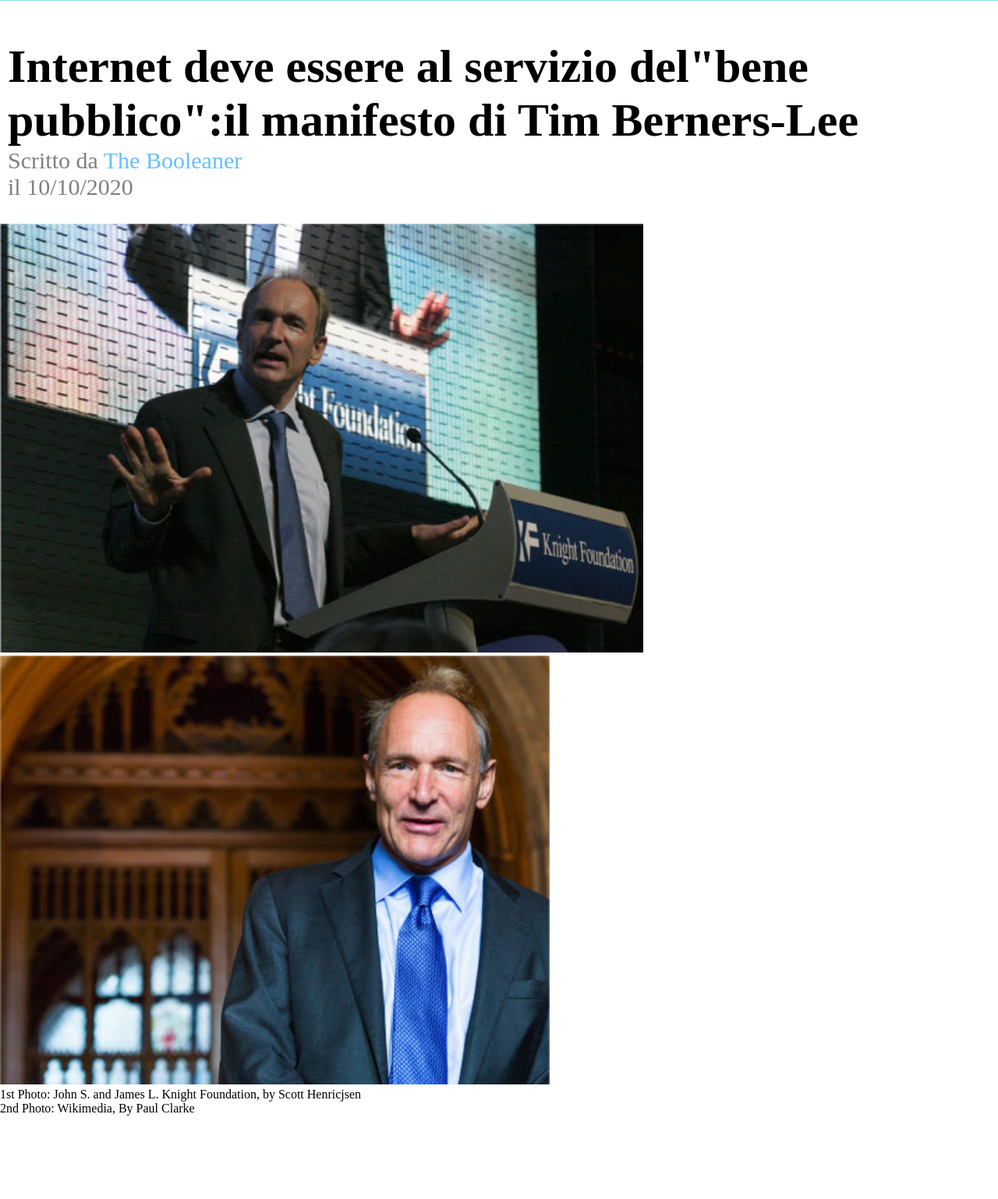
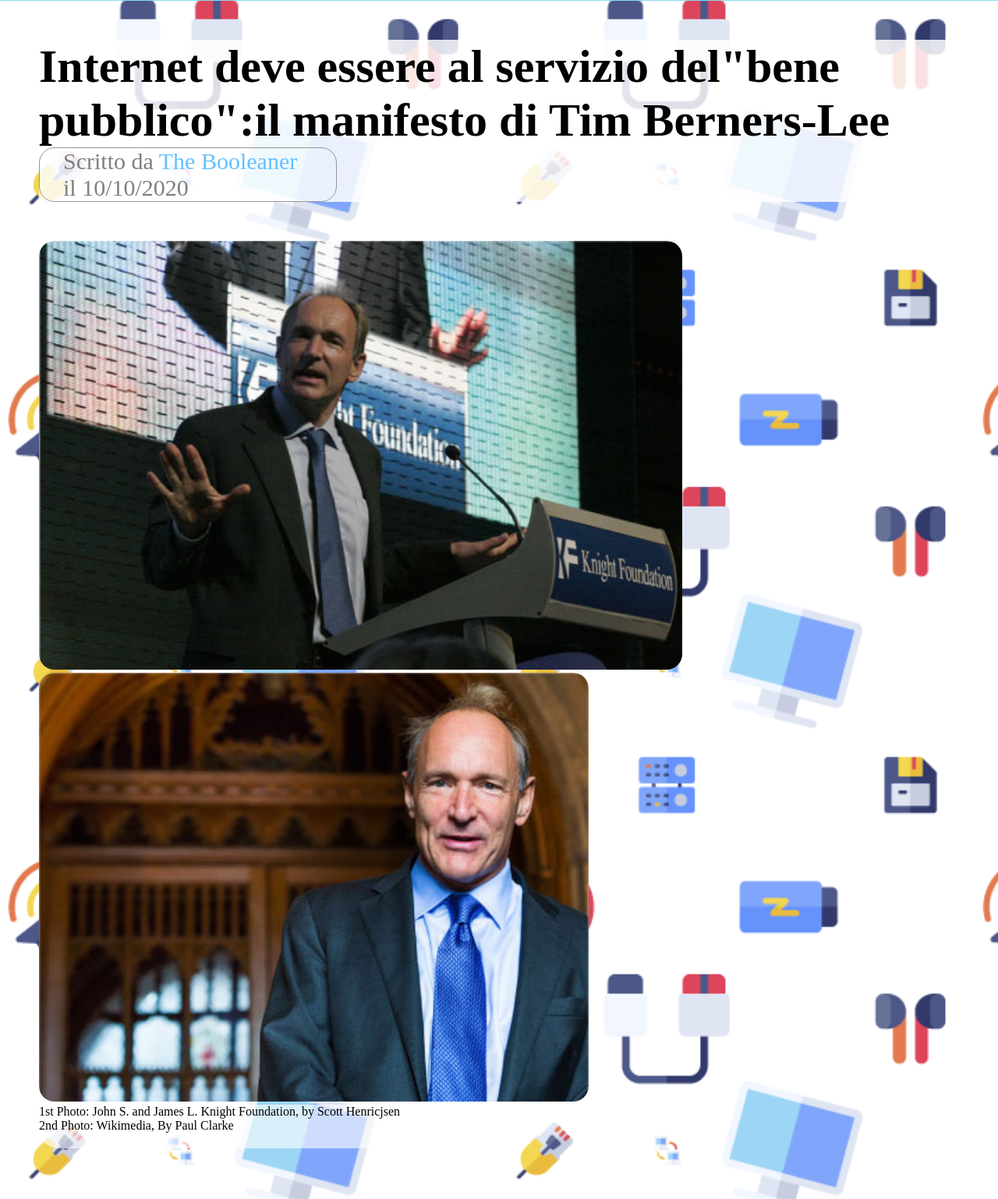
Before and after one commit to davimut/html-css-booleaner, a plain HTML site: page index.html in a window 1280 px wide. Shown: the part 204-1742 px from the top of the page at 78% size. Before the commit the page ends 1651 px from the top, so only its background shows below. Drawn offline with Linux system fonts and the light colour scheme.

Commit message:
add : modifiche e ritocchi css + background pattern

```diff
--- a/css/style.css
+++ b/css/style.css
@@ -11,22 +11,45 @@ body {
 .titolo-pagina{
     margin-bottom: 0px}
 
+ header {
+    padding-bottom: 15px; ;
+    background-image:  url(/img/pattern.png);
+    background-size: 1250px;
+    }
+
 header .intestazione-pagina {
-    margin: 10px;
+    background-color: rgba(255, 255, 255, 0.836);
+    margin: 50px;
     margin-bottom: 0px;
-    font-size: 40px}
-    header .intestazione-pagina  p {
+    font-size: 40px;}
+
+header .intestazione-pagina  p {
+    padding-left: 30px;
+    border-radius: 20px;
+    border: 1px solid rgb(151, 150, 150);
     color: gray ;
     font-size: 30px ;
-    margin-top: 0px;}
+    margin-top: 0px; width: 350px;}
 
 header .intestazione-pagina  p  a {
     color : rgb(99, 193, 255) ;
     text-decoration: none}
 
+
+.sezione-generic-img {
+    margin: 50px;}
+
 .img-tim-conferenza {
+    border-radius: 20px;
     height:550px;}
 
 .img-tim-profilo {
+    border-radius: 20px;
     height: 550px;}
-.sezione-generic-img p {margin-top: 0PX;}
+
+.sezione-generic-img p {
+    border-radius: 25px;
+    padding-bottom: 20px;
+    background-color: rgba(255, 255, 255, 0.616);
+    margin-top: 0PX;
+    width: 500px}
--- a/index.html
+++ b/index.html
@@ -16,12 +16,11 @@
   <section class="intestazione-pagina"> <!-- titolo grande articolo con link pagina booleaner -->
      <h1 class="titolo-pagina">Internet deve essere al servizio
       del"bene pubblico":il manifesto di Tim Berners-Lee</h1>
-   <p>Scritto da <a href="http://127.0.0.1:5500/index.html">The Booleaner</a>
-    <br>il 10/10/2020</p>
+     <p>
+       Scritto da <a href="http://127.0.0.1:5500/index.html">The Booleaner</a>
+      <br>il 10/10/2020
+     </p>
  </section>
-</header>
-
-<main>
  <section class="sezione-generic-img"> <!-- seizone con piu immagini + descrizione foto -->
   <img class="img-tim-conferenza" src="./img/tim-1.jpg" alt="">
   <img class="img-tim-profilo" src="./img/tim-2.jpg" alt="">
@@ -31,6 +30,8 @@
     2nd Photo: Wikimedia, By Paul Clarke
   </p>
  </section> <!-- fine sezione immagini + descirzione foto -->
+</header>
+<main>
 
 </main>
 
```
Lines whose indentation alone changed are shown as unchanged.
